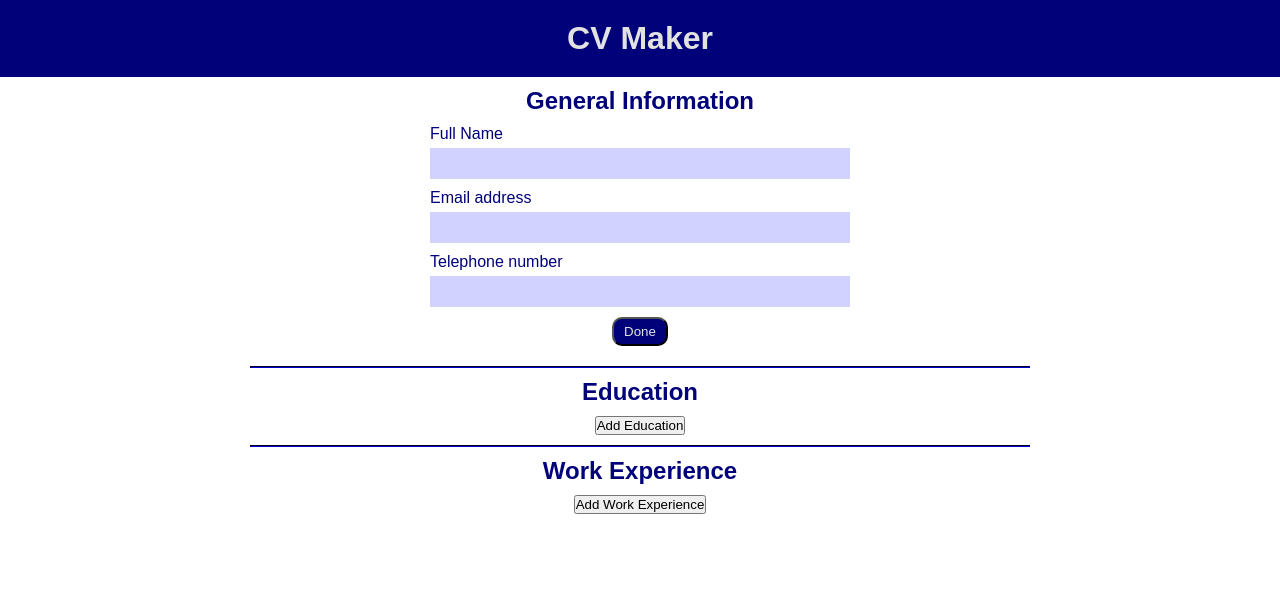
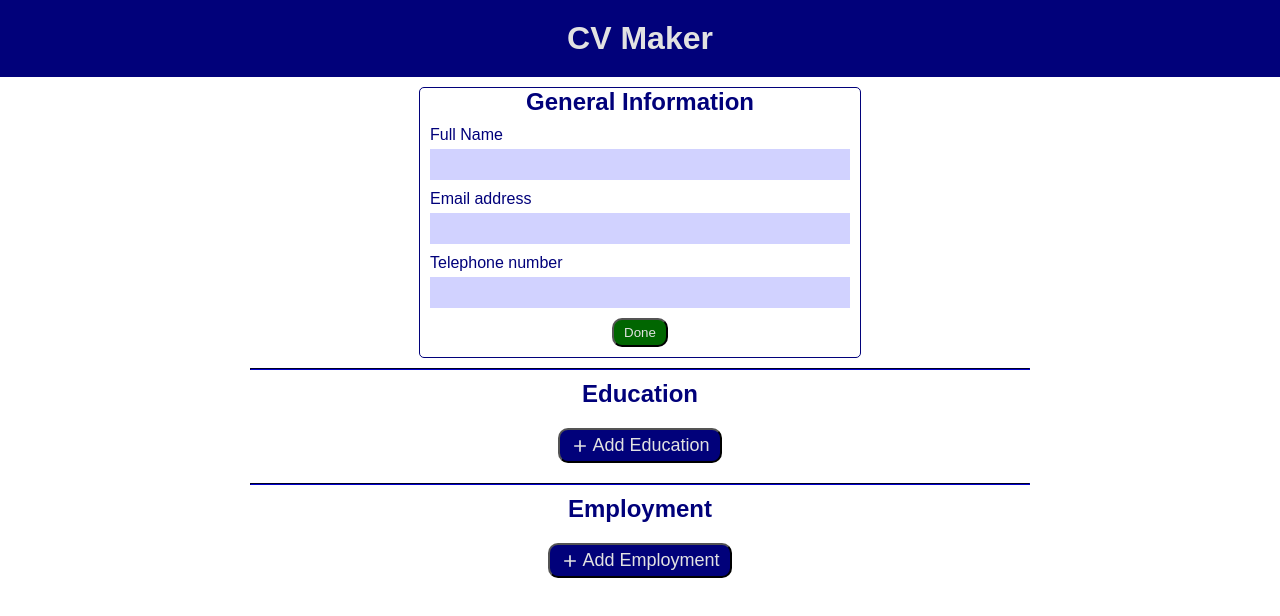
Before and after one commit to drBoki-programira/odin-cv-app, a React (Vite) app: page / in a window 1280 px wide. Shown: the top 616 px of the page. Built offline with nearby package versions, Linux system fonts and the light colour scheme.

Commit message:
style done sections, style buttons

```diff
--- a/src/components/App.jsx
+++ b/src/components/App.jsx
@@ -1,5 +1,6 @@
 import "../styles/App.css";
 import "../styles/editSections.css";
+import "../styles/doneSections.css";
 import { useState } from "react";
 import InfoEdit from "./InfoEdit";
 import InfoDone from "./InfoDone";
@@ -118,11 +119,20 @@ function App() {
             ></EducationDone>
           )
         )}
-        <button onClick={addEducationEntry} style={{ display: "block" }}>
+        <button className="add-btn" onClick={addEducationEntry}>
+          <svg
+            xmlns="http://www.w3.org/2000/svg"
+            height="20px"
+            viewBox="0 -960 960 960"
+            width="20px"
+            fill="#e2e2e2"
+          >
+            <path d="M440-440H200v-80h240v-240h80v240h240v80H520v240h-80v-240Z" />
+          </svg>{" "}
           Add Education
         </button>
         <hr></hr>
-        <h2>Work Experience</h2>
+        <h2>Employment</h2>
         {workData.map((entry) =>
           entry.edit ? (
             <WorkEdit
@@ -140,8 +150,17 @@ function App() {
             ></WorkDone>
           )
         )}
-        <button onClick={addWorkEntry} style={{ display: "block" }}>
-          Add Work Experience
+        <button className="add-btn" onClick={addWorkEntry}>
+          <svg
+            xmlns="http://www.w3.org/2000/svg"
+            height="20px"
+            viewBox="0 -960 960 960"
+            width="20px"
+            fill="#e2e2e2"
+          >
+            <path d="M440-440H200v-80h240v-240h80v240h240v80H520v240h-80v-240Z" />
+          </svg>{" "}
+          Add Employment
         </button>
       </main>
     </>
--- a/src/components/EducationDone.jsx
+++ b/src/components/EducationDone.jsx
@@ -1,16 +1,56 @@
 function EducationDone({ data, changeToEdit, deleteEntry }) {
-  const months = ["Jan", "Feb", "Mar", "Apr", "May", "Jun", "Jul", "Aug", "Sep", "Oct", "Nov", "Dec"]
+  const months = [
+    "Jan",
+    "Feb",
+    "Mar",
+    "Apr",
+    "May",
+    "Jun",
+    "Jul",
+    "Aug",
+    "Sep",
+    "Oct",
+    "Nov",
+    "Dec",
+  ];
   return (
-    <>
-      <p>
-      {months[data.startMonth]}{data.startYear} - {months[data.endMonth]}{data.endYear}
-      </p>
-      <div>
-        {data.institution}, {data.degree}
+    <div className="edu-done">
+      <div className="edu-duration">
+        <p>
+          {months[data.startMonth]} {data.startYear} - {months[data.endMonth]}{" "}
+          {data.endYear}
+        </p>
       </div>
-      <button onClick={() => deleteEntry(data.id)}>delete</button>
-      <button onClick={() => changeToEdit(data.id)}>edit</button>
-    </>
+      <div className="edu-info">
+        <h4>{data.degree}</h4>
+
+        <p>
+          <em>{data.institution}</em>
+        </p>
+      </div>
+      <button className="delete" onClick={() => deleteEntry(data.id)}>
+        <svg
+          xmlns="http://www.w3.org/2000/svg"
+          height="24px"
+          viewBox="0 -960 960 960"
+          width="24px"
+          fill="#920101"
+        >
+          <path d="M280-120q-33 0-56.5-23.5T200-200v-520h-40v-80h200v-40h240v40h200v80h-40v520q0 33-23.5 56.5T680-120H280Zm400-600H280v520h400v-520ZM360-280h80v-360h-80v360Zm160 0h80v-360h-80v360ZM280-720v520-520Z" />
+        </svg>
+      </button>
+      <button className="edit" onClick={() => changeToEdit(data.id)}>
+        <svg
+          xmlns="http://www.w3.org/2000/svg"
+          height="24px"
+          viewBox="0 -960 960 960"
+          width="24px"
+          fill="#0000F5"
+        >
+          <path d="M200-200h57l391-391-57-57-391 391v57Zm-80 80v-170l528-527q12-11 26.5-17t30.5-6q16 0 31 6t26 18l55 56q12 11 17.5 26t5.5 30q0 16-5.5 30.5T817-647L290-120H120Zm640-584-56-56 56 56Zm-141 85-28-29 57 57-29-28Z" />
+        </svg>
+      </button>
+    </div>
   );
 }
 
--- a/src/styles/App.css
+++ b/src/styles/App.css
@@ -30,3 +30,15 @@ hr {
   align-self: stretch;
   border-color: #01017a;
 }
+
+.add-btn {
+  display: flex;
+  align-items: center;
+  gap: 2px;
+  margin: 10px auto;
+  padding: 5px 10px;
+  background-color: #01017a;
+  border-radius: 10px;
+  color: #e2e2e2;
+  font-size: 18px;
+}
--- a/src/styles/InfoDone.css
+++ b/src/styles/InfoDone.css
@@ -13,12 +13,6 @@
   padding: 20px;
 }
 
-.edit {
-  position: absolute;
-  top: 10px;
-  right: 10px;
-}
-
 .gen-info {
   display: flex;
   align-items: center;
--- /dev/null
+++ b/src/styles/doneSections.css
@@ -0,0 +1,27 @@
+.edu-done {
+  width: 100%;
+  padding: 10px 20px;
+  display: flex;
+  gap: 10px;
+  position: relative;
+}
+
+.edu-duration {
+  flex-basis: 30%;
+}
+
+.edu-info {
+  flex-basis: 70%;
+}
+
+.edit {
+  position: absolute;
+  top: 10px;
+  right: 10px;
+}
+
+.delete {
+  position: absolute;
+  top: 10px;
+  right: 50px;
+}
--- a/src/styles/editSections.css
+++ b/src/styles/editSections.css
@@ -1,3 +1,8 @@
+form {
+  border: 1px solid #01017a;
+  border-radius: 5px;
+}
+
 h2 {
   text-align: center;
 }
@@ -21,7 +26,7 @@ form button {
   display: block;
   margin: 10px auto;
   padding: 5px 10px;
-  background-color: #01017a;
+  background-color: #016601;
   border-radius: 10px;
   color: #e2e2e2;
 }
```
Also changed, not shown: src/assets/add_24dp_0000F5_FILL0_wght400_GRAD0_opsz24.svg (added).
